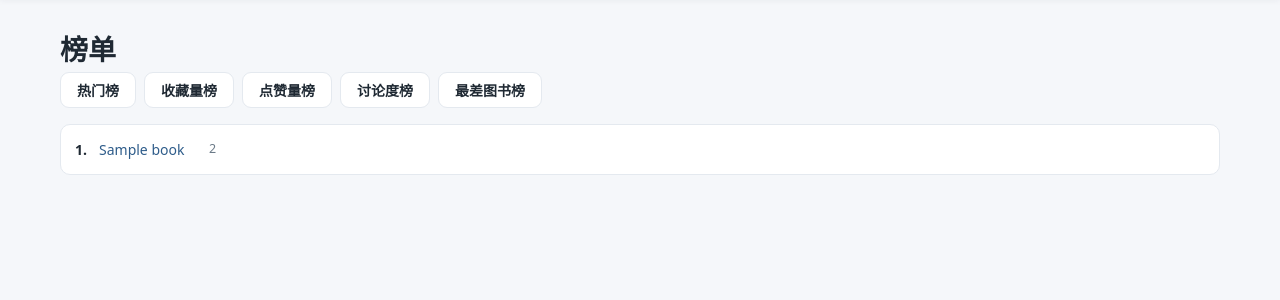
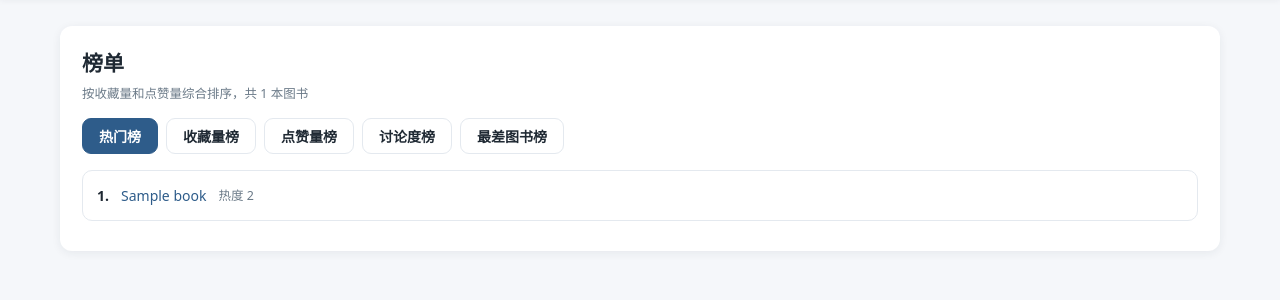
Before and after one commit to MLEautomation/Book-Recommandation-System, a Flask app: page /ranking in a window 1280 px wide. Shown: the part 60-360 px from the top of the page. Run offline with Flask 3, Linux system fonts and the light colour scheme; tables that the repository leaves empty hold one stand-in row (values such as "Sample post").

Commit message:
收藏页面与榜单页面实现

```diff
--- a/app/routes.py
+++ b/app/routes.py
@@ -48,6 +48,7 @@ def page(page):
         "login": "login.html",
         "register": "register.html",
         "profile": "profile.html",
+        "favorites": "favorites.html",
         "my-comments": "my_comments.html",
         "admin": "admin.html",
         "import": "import.html",
@@ -102,6 +103,7 @@ def book_json(book):
     )
     user_attitude = None
     user = current_user()
+    is_favorite = False
     if user:
         row = (
             db.session.query(BookAttitude)
@@ -109,6 +111,11 @@ def book_json(book):
             .first()
         )
         user_attitude = row.attitude_type if row else None
+        is_favorite = bool(
+            db.session.query(Favorite)
+            .filter_by(user_id=user.id, book_id=book.id)
+            .first()
+        )
     return {
         "id": book.id,
         "title": book.title,
@@ -126,6 +133,7 @@ def book_json(book):
         "likes": sum(a.attitude_type == 1 for a in book_attitudes),
         "dislikes": sum(a.attitude_type == 2 for a in book_attitudes),
         "my_attitude": user_attitude,
+        "is_favorite": is_favorite,
         "tags": [
             {"id": t.id, "type": t.tag_type.name, "name": t.name} for t in book.tags
         ],
@@ -597,6 +605,8 @@ def recommend():
     interest_ids = {
         x.tag_id for x in db.session.query(UserInterest).filter_by(user_id=u.id).all()
     }
+    favorite_books = [db.session.get(Book, book_id) for book_id in favorite_ids]
+    favorite_tag_ids = {tag.id for book in favorite_books if book for tag in book.tags}
     interacted_ids = {
         x.book_id for x in db.session.query(Comment).filter_by(user_id=u.id).all()
     }
@@ -606,6 +616,7 @@ def recommend():
             continue
         tag_ids = {tag.id for tag in book.tags}
         interest_score = len(tag_ids & interest_ids) * 3
+        favorite_tag_score = len(tag_ids & favorite_tag_ids) * 2
         behavior_score = 0
         if book.id in interacted_ids:
             behavior_score += 1
@@ -627,7 +638,11 @@ def recommend():
         )
         hot_score = favorite_count + like_count + comment_like_count
         scored.append(
-            (interest_score * 0.7 + hot_score * 0.3 + behavior_score, book.id, book)
+            (
+                interest_score + favorite_tag_score + hot_score * 0.3 + behavior_score,
+                book.id,
+                book,
+            )
         )
     scored.sort(key=lambda item: (-item[0], item[1]))
     books = [item[2] for item in scored]
--- a/app/static/js/app.js
+++ b/app/static/js/app.js
@@ -30,10 +30,28 @@ const coverMarkup = (book) => {
     : "";
   return `<div class="cover">${url ? `<img src="${esc(url)}" alt="${esc(book.title)}封面" loading="lazy">` : ""}<span class="init">${esc(book.title.slice(0, 1))}</span></div>`;
 };
+async function toggleFavorite(button) {
+  const bookId = Number(button.dataset.fav);
+  const isFavorite = button.dataset.favorite === "true";
+  try {
+    await api("/favorites", {
+      method: isFavorite ? "DELETE" : "POST",
+      body: JSON.stringify({ book_id: bookId }),
+    });
+    button.dataset.favorite = String(!isFavorite);
+    button.classList.toggle("on", !isFavorite);
+    button.textContent = !isFavorite ? "★ 已收藏" : "☆ 收藏";
+    toast(!isFavorite ? "已收藏" : "已取消收藏");
+  } catch (error) {
+    toast(error.message);
+  }
+}
 let homePage = 1;
 let recommendOffset = 0;
 let currentBookId = null;
 let currentCommentSort = "hot";
+let rankingType = "hot";
+let rankingPageNumber = 1;
 const stateStorageKey = "brs_page_state";
 function readPageState() {
   try {
@@ -74,6 +92,7 @@ async function nav() {
       loginLink.hidden = true;
       registerLink.hidden = true;
       profileLink.hidden = false;
+      favoritesLink.hidden = false;
       myCommentsLink.hidden = false;
       logoutBtn.hidden = false;
       if (d.user.role === 1) adminLink.hidden = false;
@@ -85,6 +104,7 @@ async function nav() {
       loginLink.hidden = false;
       registerLink.hidden = false;
       profileLink.hidden = true;
+      favoritesLink.hidden = true;
       myCommentsLink.hidden = true;
       adminLink.hidden = true;
       logoutBtn.hidden = true;
@@ -163,27 +183,14 @@ function renderBooks(b) {
           .map((y) => `<span class="chip-sm">${esc(y.name)}</span>`)
           .join(
             "",
-          )}</div><div class="bfoot"><button class="fav-btn" data-fav="${x.id}">☆ 收藏</button></div></article>`,
+          )}</div><div class="bfoot"><button class="fav-btn${x.is_favorite ? " on" : ""}" data-fav="${x.id}" data-favorite="${x.is_favorite}">${x.is_favorite ? "★ 已收藏" : "☆ 收藏"}</button></div></article>`,
     )
     .join("");
   document.querySelector("#bookTotal").textContent = `共 ${b.total} 本`;
   renderPager(b.page, b.pages);
-  document.querySelectorAll("[data-fav]").forEach(
-    (x) =>
-      (x.onclick = async () => {
-        try {
-          await api("/favorites", {
-            method: "POST",
-            body: JSON.stringify({ book_id: +x.dataset.fav }),
-          });
-          x.classList.add("on");
-          x.textContent = "★ 已收藏";
-          toast("已收藏");
-        } catch (e) {
-          toast(e.message);
-        }
-      }),
-  );
+  document.querySelectorAll("[data-fav]").forEach((button) => {
+    button.onclick = () => toggleFavorite(button);
+  });
 }
 async function loadRecommendations() {
   const r = await api("/recommend?offset=" + recommendOffset);
@@ -191,11 +198,14 @@ async function loadRecommendations() {
     r.items
       .map(
         (x) =>
-          `<article class="bcard"><a href="/book/${x.id}">${coverMarkup(x)}</a><div class="btitle"><a href="/book/${x.id}">${esc(x.title)}</a></div><div class="bauthor">${esc(x.author)}</div></article>`,
+          `<article class="bcard"><a href="/book/${x.id}">${coverMarkup(x)}</a><div class="btitle"><a href="/book/${x.id}">${esc(x.title)}</a></div><div class="bauthor">${esc(x.author)}</div><button class="fav-btn${x.is_favorite ? " on" : ""}" data-fav="${x.id}" data-favorite="${x.is_favorite}">${x.is_favorite ? "★ 已收藏" : "☆ 收藏"}</button></article>`,
       )
       .join("") || '<div class="empty">暂无更多推荐</div>';
   document.querySelector("#recommendMore").disabled =
     recommendOffset + 10 >= r.total;
+  document.querySelectorAll("#recommendBooks [data-fav]").forEach((button) => {
+    button.onclick = () => toggleFavorite(button);
+  });
   saveCurrentPageState();
 }
 async function homeFiltered() {
@@ -235,13 +245,77 @@ async function register() {
   };
 }
 async function rankingPage() {
-  const d = await api("/ranking");
-  document.querySelector("#ranking").innerHTML = d.items
-    .map(
-      (x, i) =>
-        `<div class="list-row"><b>${i + 1}.</b> <a href="/book/${x.book.id}">${esc(x.book.title)}</a><span class="muted">　${x.metric}</span></div>`,
-    )
-    .join("");
+  const labels = {
+    hot: "按收藏量和点赞量综合排序",
+    favorite: "按收藏量排序",
+    like: "按点赞量排序",
+    discuss: "按评论数量排序",
+    worst: "按点踩量排序",
+  };
+  const metricLabels = {
+    hot: "热度",
+    favorite: "收藏",
+    like: "点赞",
+    discuss: "评论",
+    worst: "点踩",
+  };
+  const tabs = document.querySelectorAll("[data-ranking-type]");
+  const rankingBox = document.querySelector("#ranking");
+  const pagerBox = document.querySelector("#rankingPager");
+  const note = document.querySelector("#rankingNote");
+
+  function renderRankingPager(page, pages) {
+    if (!pages || pages <= 1) {
+      pagerBox.innerHTML = "";
+      return;
+    }
+    let html = `<div class="pager"><button class="btn btn-outline" data-ranking-page="${page - 1}" ${page <= 1 ? "disabled" : ""}>上一页</button>`;
+    for (let i = 1; i <= pages; i += 1) {
+      if (i <= 3 || i > pages - 2 || Math.abs(i - page) <= 1) {
+        html += `<button class="btn btn-outline${i === page ? " active" : ""}" data-ranking-page="${i}">${i}</button>`;
+      }
+    }
+    html += `<button class="btn btn-outline" data-ranking-page="${page + 1}" ${page >= pages ? "disabled" : ""}>下一页</button></div>`;
+    pagerBox.innerHTML = html;
+    pagerBox.querySelectorAll("[data-ranking-page]").forEach((button) => {
+      button.onclick = () => {
+        if (!button.disabled) loadRanking(Number(button.dataset.rankingPage));
+      };
+    });
+  }
+
+  async function loadRanking(page = 1) {
+    rankingPageNumber = page;
+    rankingBox.textContent = "加载中…";
+    try {
+      const d = await api(
+        `/ranking?type=${encodeURIComponent(rankingType)}&page=${page}`,
+      );
+      note.textContent = `${labels[rankingType]}，共 ${d.total} 本图书`;
+      rankingBox.innerHTML = d.items.length
+        ? d.items
+            .map((item, index) => {
+              const rank = (d.page - 1) * 10 + index + 1;
+              return `<div class="list-row"><b>${rank}.</b><a href="/book/${item.book.id}">${esc(item.book.title)}</a><span class="muted">${metricLabels[rankingType]} ${item.metric}</span></div>`;
+            })
+            .join("")
+        : '<div class="empty">暂无榜单数据</div>';
+      renderRankingPager(d.page, d.pages);
+    } catch (error) {
+      rankingBox.innerHTML = `<div class="empty">${esc(error.message)}</div>`;
+      pagerBox.innerHTML = "";
+    }
+  }
+
+  tabs.forEach((tab) => {
+    tab.onclick = () => {
+      rankingType = tab.dataset.rankingType;
+      rankingPageNumber = 1;
+      tabs.forEach((item) => item.classList.toggle("active", item === tab));
+      loadRanking(1);
+    };
+  });
+  await loadRanking(rankingPageNumber);
 }
 async function loadComments(bookId, sort = "hot") {
   currentCommentSort = sort;
@@ -319,7 +393,10 @@ async function bookPage() {
       ? "https:" + d.book.url
       : d.book.url
     : "";
-  root.innerHTML = `<div class="detail-top">${coverMarkup(d.book)}<div class="detail-info"><h1>${esc(d.book.title)}</h1><p>${esc(d.book.author)} · ${esc(d.book.publisher || "—")}</p><div class="tag-groups">${d.book.tags.map((x) => `<span class="chip-sm">${esc(x.type)} · ${esc(x.name)}</span>`).join(" ")}</div><p>${esc(d.book.summary || "暂无简介")}</p><div class="detail-actions"><button class="fav-btn" data-fav="${d.book.id}">☆ 收藏</button><button class="btn btn-outline${d.book.my_attitude === 1 ? " active like" : ""}" id="bookLike">赞 ${d.book.likes || 0}</button><button class="btn btn-outline${d.book.my_attitude === 2 ? " active dis" : ""}" id="bookDislike">踩 ${d.book.dislikes || 0}</button>${sourceUrl ? `<a class="btn btn-outline" href="${esc(sourceUrl)}" target="_blank" rel="noopener">访问原书页面</a>` : ""}</div></div></div>`;
+  root.innerHTML = `<div class="detail-top">${coverMarkup(d.book)}<div class="detail-info"><h1>${esc(d.book.title)}</h1><p>${esc(d.book.author)} · ${esc(d.book.publisher || "—")}</p><div class="tag-groups">${d.book.tags.map((x) => `<span class="chip-sm">${esc(x.type)} · ${esc(x.name)}</span>`).join(" ")}</div><p>${esc(d.book.summary || "暂无简介")}</p><div class="detail-actions"><button class="fav-btn${d.book.is_favorite ? " on" : ""}" data-fav="${d.book.id}" data-favorite="${d.book.is_favorite}">${d.book.is_favorite ? "★ 已收藏" : "☆ 收藏"}</button><button class="btn btn-outline${d.book.my_attitude === 1 ? " active like" : ""}" id="bookLike">赞 ${d.book.likes || 0}</button><button class="btn btn-outline${d.book.my_attitude === 2 ? " active dis" : ""}" id="bookDislike">踩 ${d.book.dislikes || 0}</button>${sourceUrl ? `<a class="btn btn-outline" href="${esc(sourceUrl)}" target="_blank" rel="noopener">访问原书页面</a>` : ""}</div></div></div>`;
+  document.querySelectorAll("#book [data-fav]").forEach((button) => {
+    button.onclick = () => toggleFavorite(button);
+  });
   document.querySelector("#bookLike").onclick = async () => {
     try {
       await api("/books/" + id + "/attitude", {
--- a/app/templates/base.html
+++ b/app/templates/base.html
@@ -17,6 +17,7 @@
         ><a href="/login" id="loginLink">登录</a
         ><a href="/register" id="registerLink">注册</a
         ><a href="/profile" id="profileLink" hidden>个人主页</a
+        ><a href="/favorites" id="favoritesLink" hidden>我的收藏</a
         ><a href="/my-comments" id="myCommentsLink" hidden>我的评论</a
         ><a href="/admin" id="adminLink" hidden>管理</a
         ><button id="logoutBtn" hidden>退出</button>
--- a/app/templates/ranking.html
+++ b/app/templates/ranking.html
@@ -1,14 +1,22 @@
-{% extends 'base.html' %}{% block content %}
-<h1>榜单</h1>
-<div class="tabs">
-  <button data-type="hot">热门榜</button
-  ><button data-type="favorite">收藏量榜</button
-  ><button data-type="like">点赞量榜</button
-  ><button data-type="discuss">讨论度榜</button
-  ><button data-type="worst">最差图书榜</button>
-</div>
-<div id="ranking" class="list">加载中…</div>
-{% endblock %}{% block scripts %}
+{% extends 'base.html' %} {% block content %}
+<section class="panel">
+  <div class="section-head">
+    <div>
+      <h1>榜单</h1>
+      <span id="rankingNote" class="muted">按图书互动数据实时排序</span>
+    </div>
+  </div>
+  <div id="rankingTabs" class="tabs">
+    <button class="active" data-ranking-type="hot">热门榜</button>
+    <button data-ranking-type="favorite">收藏量榜</button>
+    <button data-ranking-type="like">点赞量榜</button>
+    <button data-ranking-type="discuss">讨论度榜</button>
+    <button data-ranking-type="worst">最差图书榜</button>
+  </div>
+  <div id="ranking" class="list">加载中…</div>
+  <div id="rankingPager"></div>
+</section>
+{% endblock %} {% block scripts %}
 <script>
   window.BRS.page = "ranking";
 </script>
```
Also changed, not shown: app/static/css/app.css (+33 -0 lines), app/static/js/favorites.js (added, +41 -0 lines), app/templates/favorites.html (added, +20 -0 lines).
